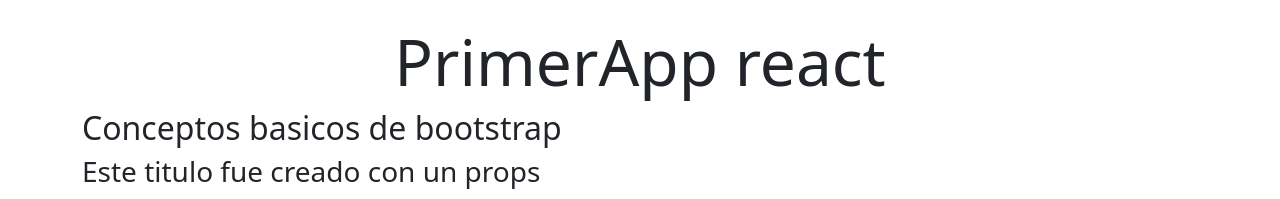
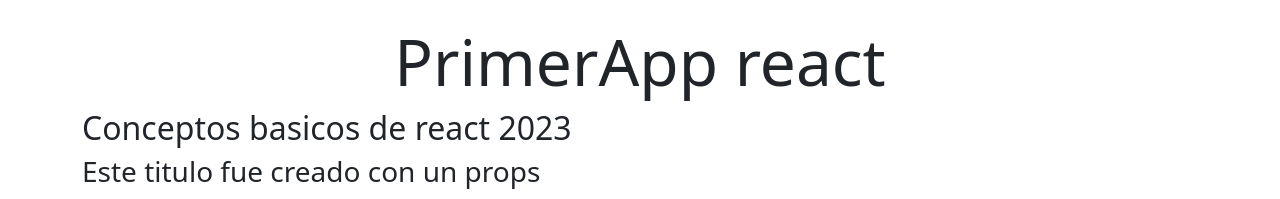
Before and after one commit to vircampillo22/primerAPPReact, a React (Vite) app: page / in a window 1280 px wide. Shown: the top 199 px of the page. Built offline with nearby package versions, Linux system fonts and the light colour scheme.

Commit message:
agregamos una variable numero que cambiamos con el onclick

```diff
--- a/src/App.jsx
+++ b/src/App.jsx
@@ -2,12 +2,17 @@ import Contador from "./component/Contador";
 import Informacion from "./component/Informacion"
 import 'bootstrap/dist/css/bootstrap.min.css';
 function App() {
+  //aqui va la logica
+
+ const anioActual=2023;
 
 
   return (
+    //aqui va el maquetado del componente
+    //aqui va un poco de logica
     <section className="container my-4" >
       <h1 className="text-center display-3" >PrimerApp react</h1>
-      <Informacion tituloSecundario="Este titulo fue creado con un props"></Informacion>
+      <Informacion tituloSecundario="Este titulo fue creado con un props" anioActualProps= {anioActual}></Informacion>
       <Contador></Contador>
     </section>
 
--- a/src/component/Contador.jsx
+++ b/src/component/Contador.jsx
@@ -1,9 +1,10 @@
 const Contador = () => {
+    let numero=10;
     return (
         <article className="text-center mt-4">
             <h3>Contador</h3>
-            <p className="fw-bold">10</p>
-            <button className="btn btn-primary">+1</button>
+            <p className="fw-bold">{numero}</p>
+            <button className="btn btn-primary"onClick={()=>{numero++, console.log(numero);}}>+1</button>
         </article>
 
 
--- a/src/component/Informacion.jsx
+++ b/src/component/Informacion.jsx
@@ -1,8 +1,8 @@
-const Informacion = (props) => {
+const Informacion = ({tituloSecundario,anioActualProps}) => {
   return (
     <section>
-      <h2>Conceptos basicos de bootstrap</h2>
-      <h3>{props.tituloSecundario}</h3>
+      <h2>Conceptos basicos de react {anioActualProps}</h2>
+      <h3>{tituloSecundario}</h3>
       <p>
         React (también llamada React.js o ReactJS) es una librería Javascript de
         código abierto diseñada para crear interfaces de usuario con el objetivo
```
